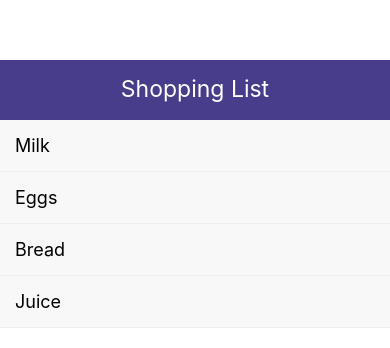
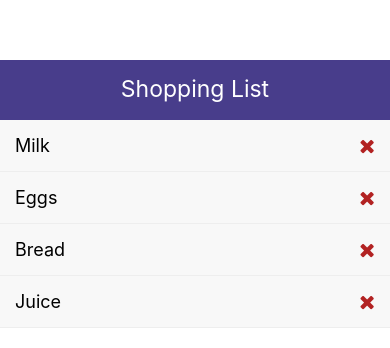
Before and after one commit to ZoeyF75/sturdy-chainsaw, a React Native app in the folder ShoppingList/: screen / in a window 390 px wide. Shown: the top 348 px of the page. Built offline with nearby package versions, Linux system fonts and the light colour scheme.

Commit message:
problem with Icons to fix

```diff
--- a/ShoppingList/components/ListItem.js
+++ b/ShoppingList/components/ListItem.js
@@ -1,11 +1,13 @@
 import React from 'react';
 import { View, Text, StyleSheet, TouchableOpacity} from 'react-native';
+import Icon from 'react-native-vector-icons/dist/FontAwesome';
 
 const ListItem = ({ item }) => {
   return (
     <TouchableOpacity style={styles.listItem}>
       <View style={styles.listItemView}>
         <Text style={styles.listItemText}>{item.text}</Text>
+        <Icon name="remove" size={20} color="firebrick" />
       </View>
     </TouchableOpacity>
   );
```
